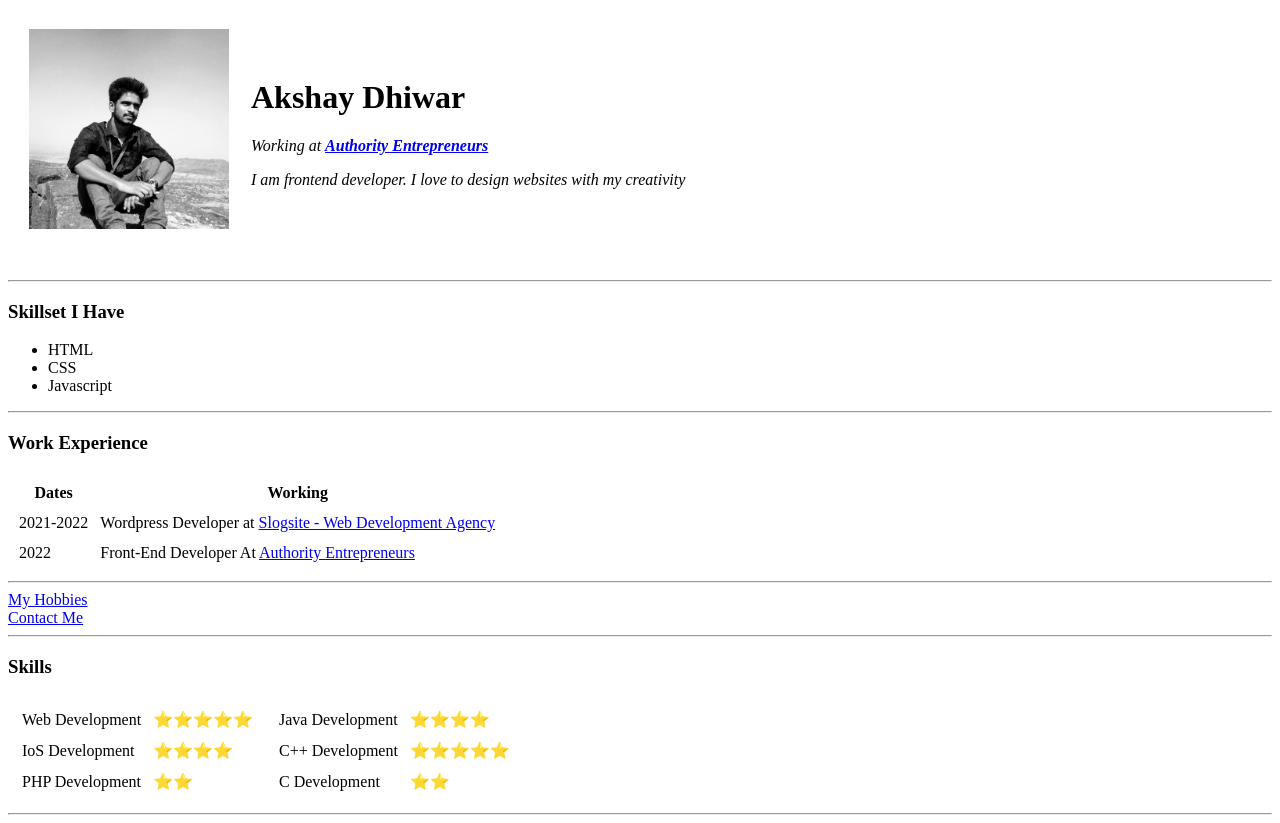
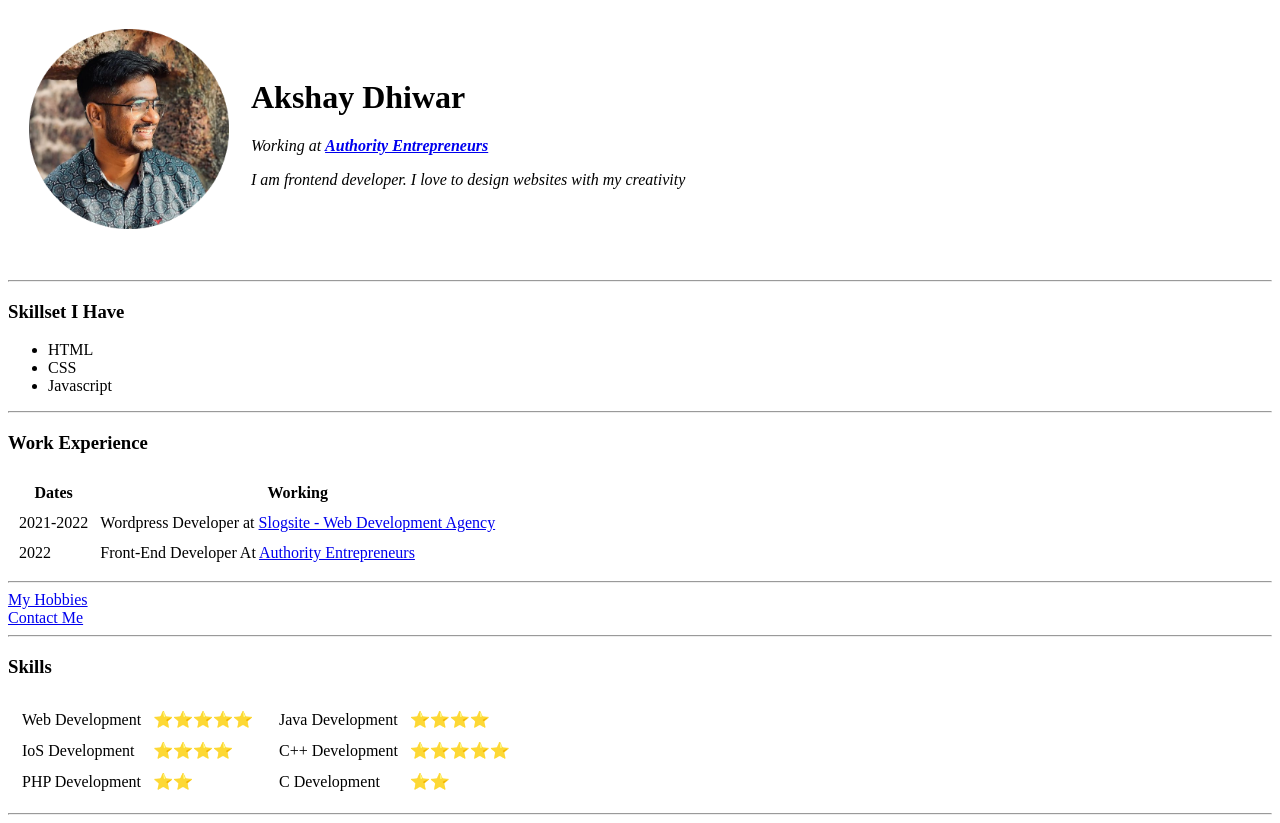
Before and after one commit to akshaydhiwar/cv, a plain HTML site: page index.html in a window 1280 px wide. Drawn offline with Linux system fonts and the light colour scheme.

Commit message:
Update index.html

```diff
--- a/index.html
+++ b/index.html
@@ -7,7 +7,7 @@
   <body>
     <table cellspacing="20">
       <tr>
-        <td><img src="images/profile-pic.png" alt="My profile pic" width="200px" height="200px"></td>
+        <td><img src="images/my dp circle.png" alt="My profile pic" width="200px" height="200px"></td>
         <td>    <h1>Akshay Dhiwar</h1>
             <p><em> Working at <strong><a href="https://www.authorityentrepreneurs.com/">Authority Entrepreneurs</a></strong></p>
             <p>I am frontend developer. I love to design websites with my creativity</p></td>
```
